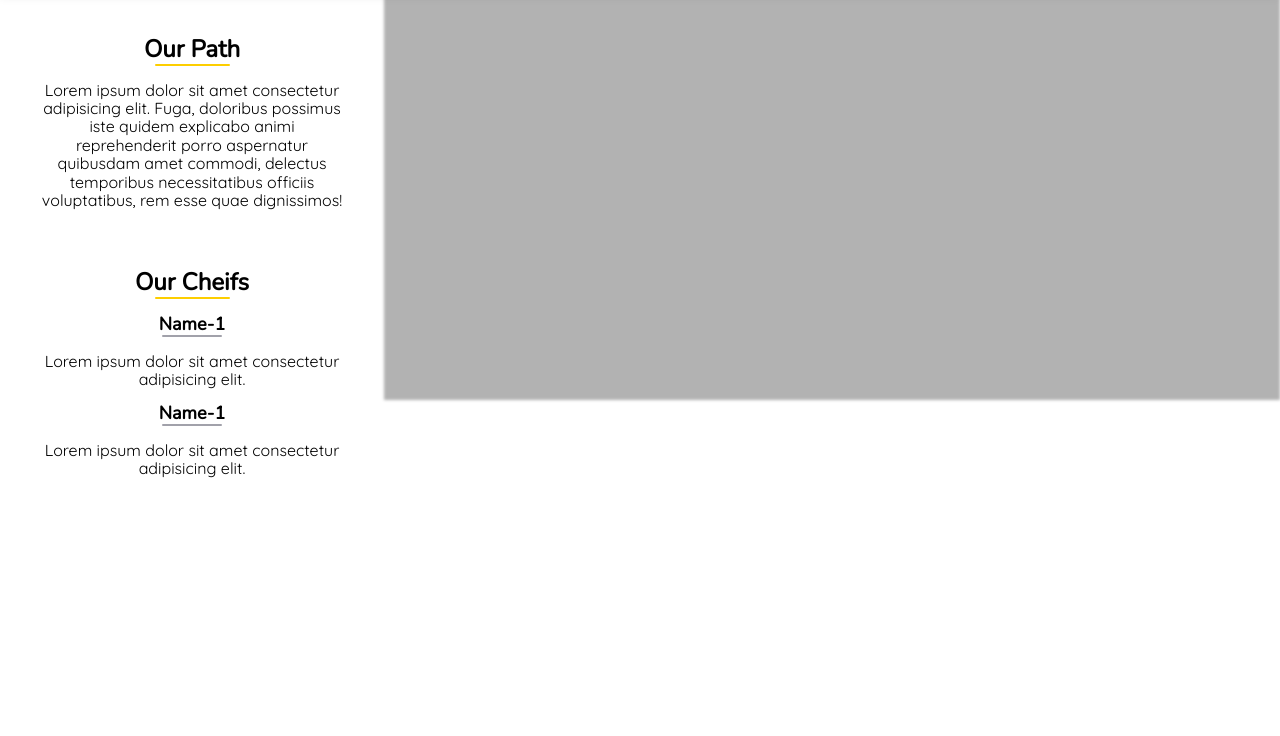
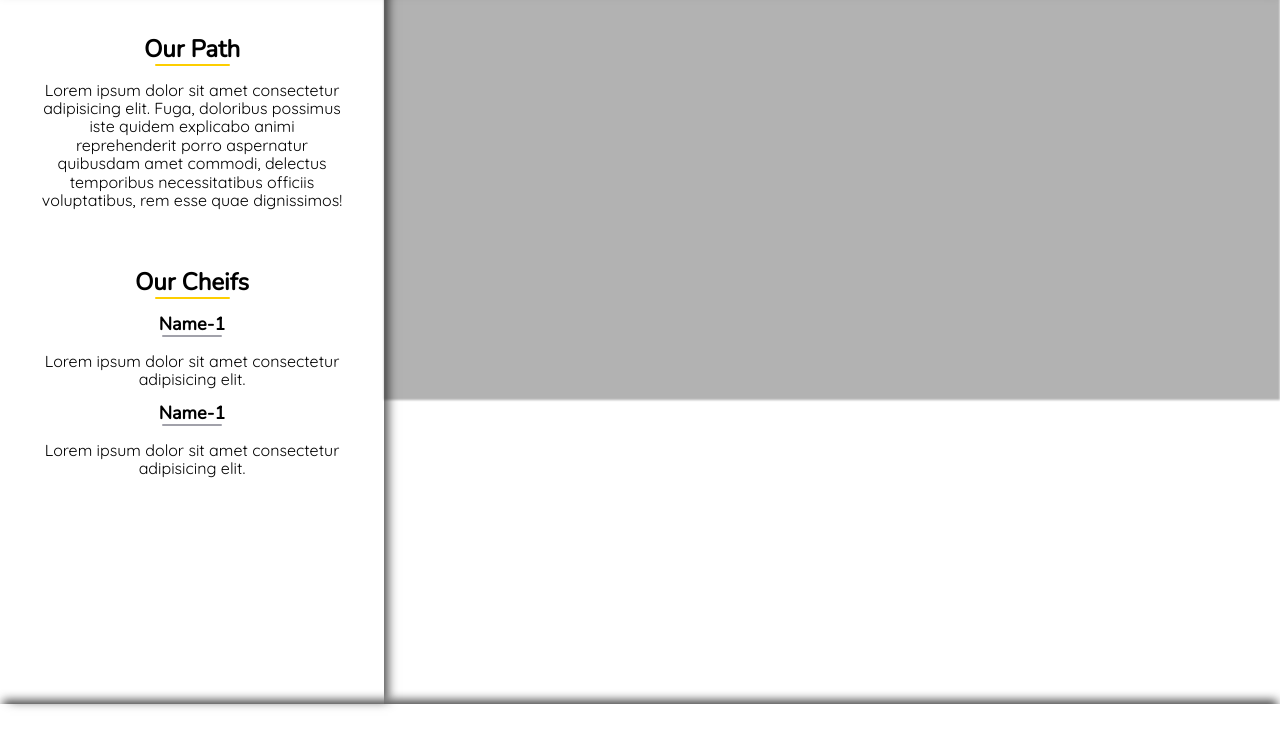
Before and after one commit to chromecodes/restaurant-page, a website built with webpack: page dist/index.html in a window 1280 px wide. Shown: the part 64-800 px from the top of the page. Built offline with nearby package versions, Linux system fonts and the light colour scheme; a web font is replaced by a local one.

Commit message:
updated files

```diff
--- a/src/style.css
+++ b/src/style.css
@@ -28,6 +28,7 @@ p {
   justify-content: space-between;
   align-items: center;
   position: absolute;
+  z-index: 2;
 }
 
 .name {
@@ -469,6 +470,7 @@ input[type="radio"] {
   display: flex;
   flex-direction: column;
   gap: 45px;
+  box-shadow: 7px 0 10px -3px rgb(76, 76, 76);
 }
 .story-Cnt,
 .cheif-Cnt {
@@ -516,13 +518,20 @@ input[type="radio"] {
   grid-area: set2;
   background-image: url(/src/img/bg-2.jpg);
   background-size: 100%;
-  filter: blur(1.5px);
-  -webkit-filter: blur(1.5px);
+  filter: blur(1.2px);
+  -webkit-filter: blur(1px);
 }
 .blur {
   width: 100%;
   height: 100%;
   background-color: rgba(0, 0, 0, 0.3);
+}
+.about-set3 {
+  grid-area: set3;
+}
+.about-foot {
+  grid-area: foot;
+  box-shadow: 0px -7px 10px -3px rgb(76, 76, 76);
 }
 /*
 font-family: 'Medula One', cursive;
```
Also changed, not shown: dist/main.js.
